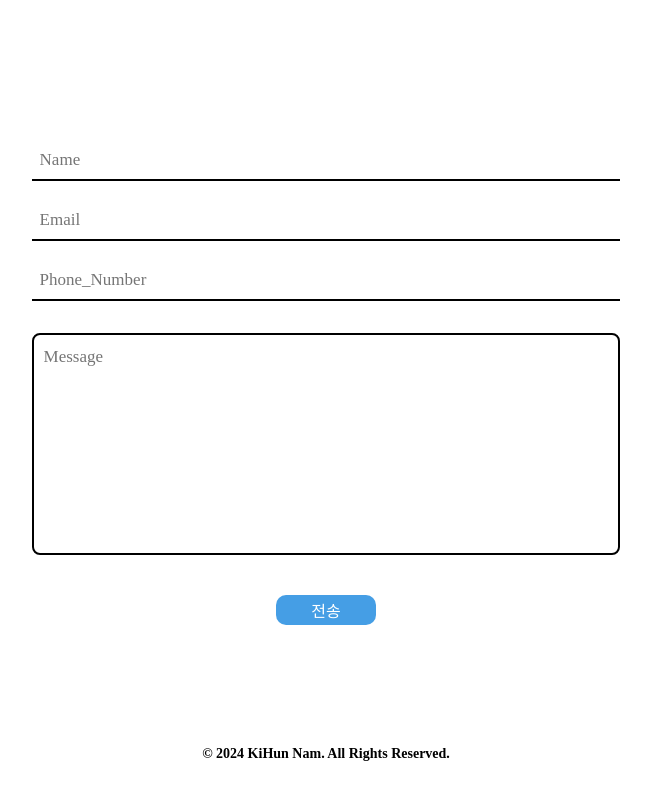
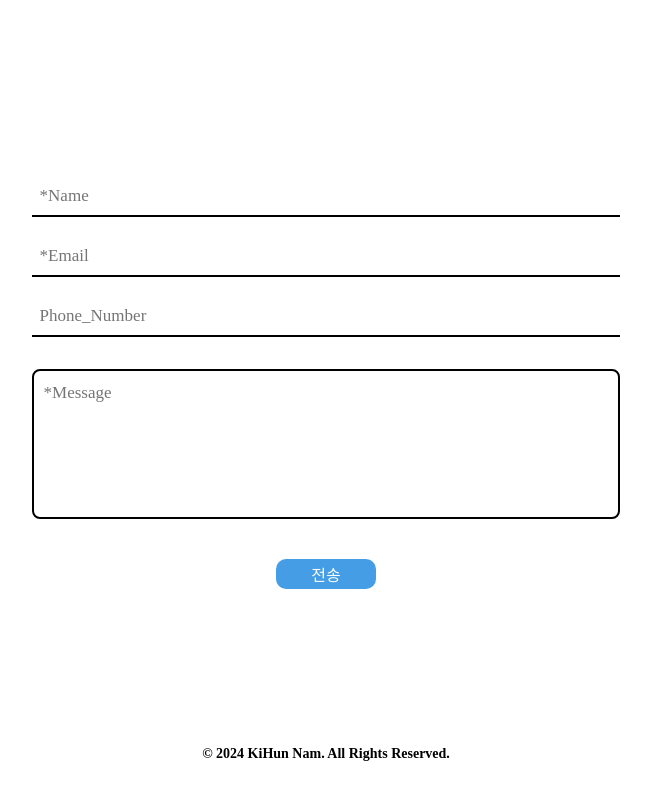
Before and after one commit to BearHumanS/react_portfolio, a React (Create React App) app: page / in a window 1280 px wide. Shown: the part 2637-3437 px from the top of the page, without its empty margins (314-965 px from the left). Built offline with nearby package versions, Linux system fonts and the light colour scheme; no server answers; a web font is replaced by a local one.

Commit message:
Design: 스타일 추가

```diff
--- a/src/components/contact/Contact.tsx
+++ b/src/components/contact/Contact.tsx
@@ -14,6 +14,7 @@ import { css } from '@emotion/react'
 import Spacing from '../common/Spacing'
 import { colors } from '@/styles/color'
 import { typographyTable } from '@/styles/typography'
+import { breakpoints } from '@/styles/breakPoint'
 
 const Contact = () => {
   const formRef = useRef<HTMLFormElement>(null)
@@ -67,7 +68,7 @@ const Contact = () => {
   }
 
   return (
-    <Flex direction="column" width="50%" align="center">
+    <Flex direction="column" width="50%" align="center" css={container}>
       <motion.form
         css={fromStyles}
         ref={formRef}
@@ -80,7 +81,7 @@ const Contact = () => {
           css={inputStyles}
           type="text"
           required
-          placeholder="Name"
+          placeholder="*Name"
           name="name"
           value={nameValue}
           onChange={handleInputChange(setNameValue)}
@@ -92,7 +93,7 @@ const Contact = () => {
           css={inputStyles}
           type="email"
           required
-          placeholder="Email"
+          placeholder="*Email"
           name="email"
           value={emailValue}
           onChange={handleInputChange(setEmailValue)}
@@ -115,7 +116,7 @@ const Contact = () => {
           css={textareaStyles}
           rows={8}
           required
-          placeholder="Message"
+          placeholder="*Message"
           name="message"
           value={messageValue}
           onChange={handleInputChange(setMessageValue)}
@@ -132,6 +133,8 @@ const Contact = () => {
     </Flex>
   )
 }
+
+const container = css``
 
 const fromStyles = css`
   width: 100%;
@@ -165,6 +168,10 @@ const textareaStyles = css`
   &:focus {
     border: 2px solid ${colors.blue};
   }
+
+  @media (min-width: ${breakpoints.md}) and (max-width: ${breakpoints.xl}) {
+    height: 150px;
+  }
 `
 
 const buttonStlyes = css`
```
